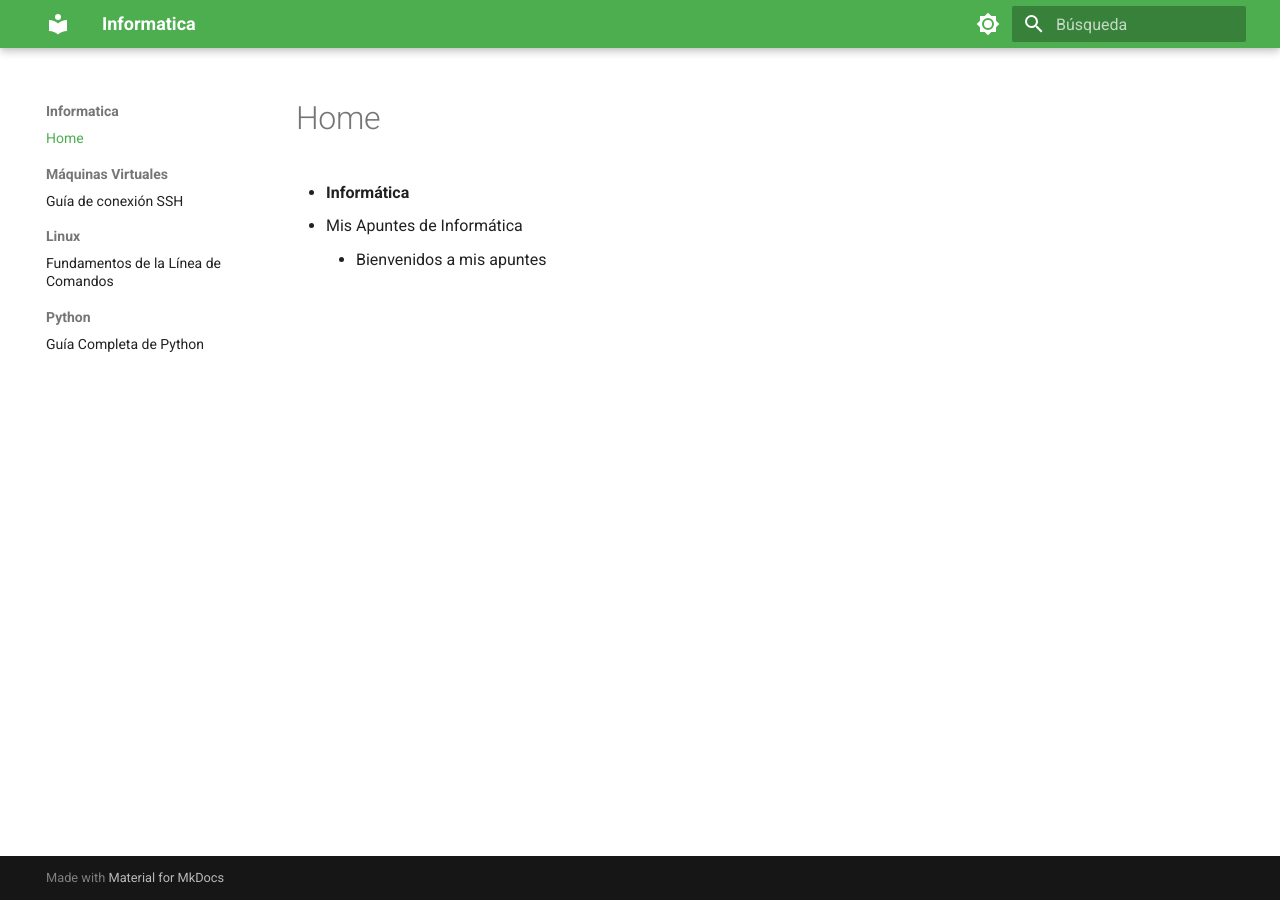
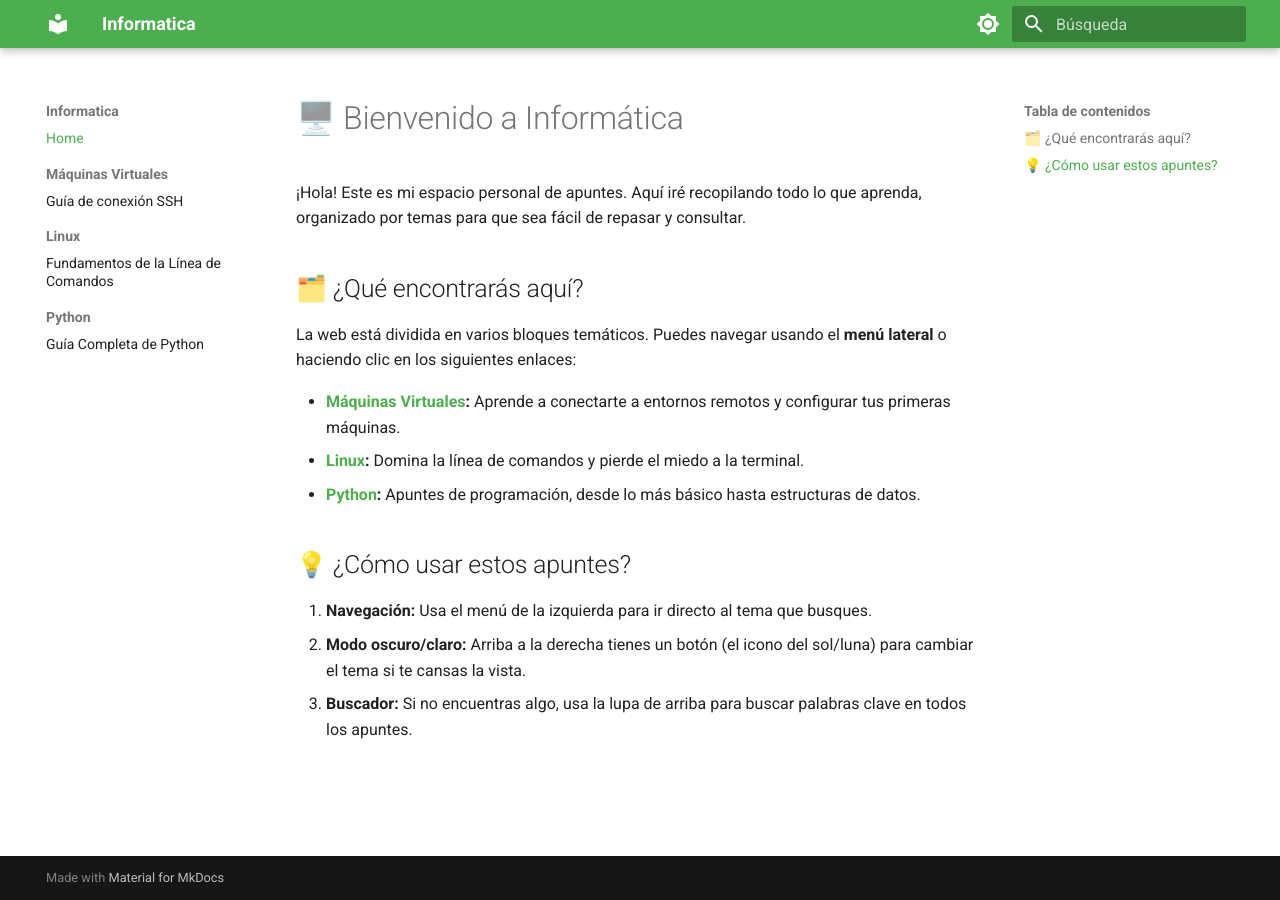
Before and after one commit to Daseptius/Informatica, an MkDocs documentation site: the page built from docs/index.md, in a window 1280 px wide. Built offline with MkDocs 1.6.1 and Material for MkDocs 9.7.7, drawn with Linux system fonts in a browser that asks for light colours.

Commit message:
Revise index.md for improved navigation and content
Updated the structure and content of the index page to provide a clearer introduction and navigation guide for the notes.

```diff
--- a/docs/index.md
+++ b/docs/index.md
@@ -1,3 +1,17 @@
-* **Informática**
-  * Mis Apuntes de Informática
-    * Bienvenidos a mis apuntes
+# 🖥️ Bienvenido a Informática
+
+¡Hola! Este es mi espacio personal de apuntes. Aquí iré recopilando todo lo que aprenda, organizado por temas para que sea fácil de repasar y consultar.
+
+## 🗂️ ¿Qué encontrarás aquí?
+
+La web está dividida en varios bloques temáticos. Puedes navegar usando el **menú lateral** o haciendo clic en los siguientes enlaces:
+
+*   **[Máquinas Virtuales](guia-ssh.md):** Aprende a conectarte a entornos remotos y configurar tus primeras máquinas.
+*   **[Linux](guia_linea_de_comandos_linux.md):** Domina la línea de comandos y pierde el miedo a la terminal.
+*   **[Python](python.md):** Apuntes de programación, desde lo más básico hasta estructuras de datos.
+
+## 💡 ¿Cómo usar estos apuntes?
+
+1.  **Navegación:** Usa el menú de la izquierda para ir directo al tema que busques.
+2.  **Modo oscuro/claro:** Arriba a la derecha tienes un botón (el icono del sol/luna) para cambiar el tema si te cansas la vista.
+3.  **Buscador:** Si no encuentras algo, usa la lupa de arriba para buscar palabras clave en todos los apuntes.
```
